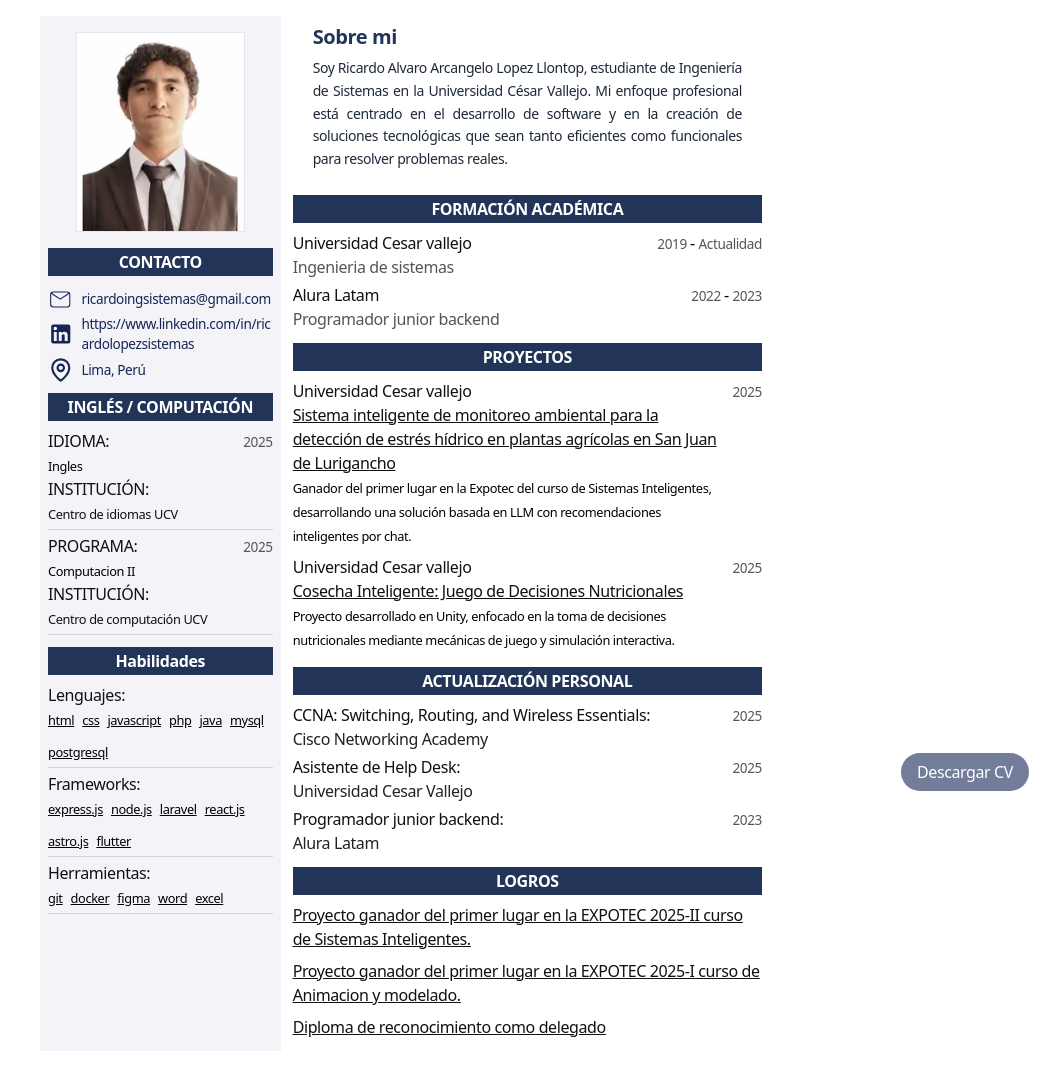
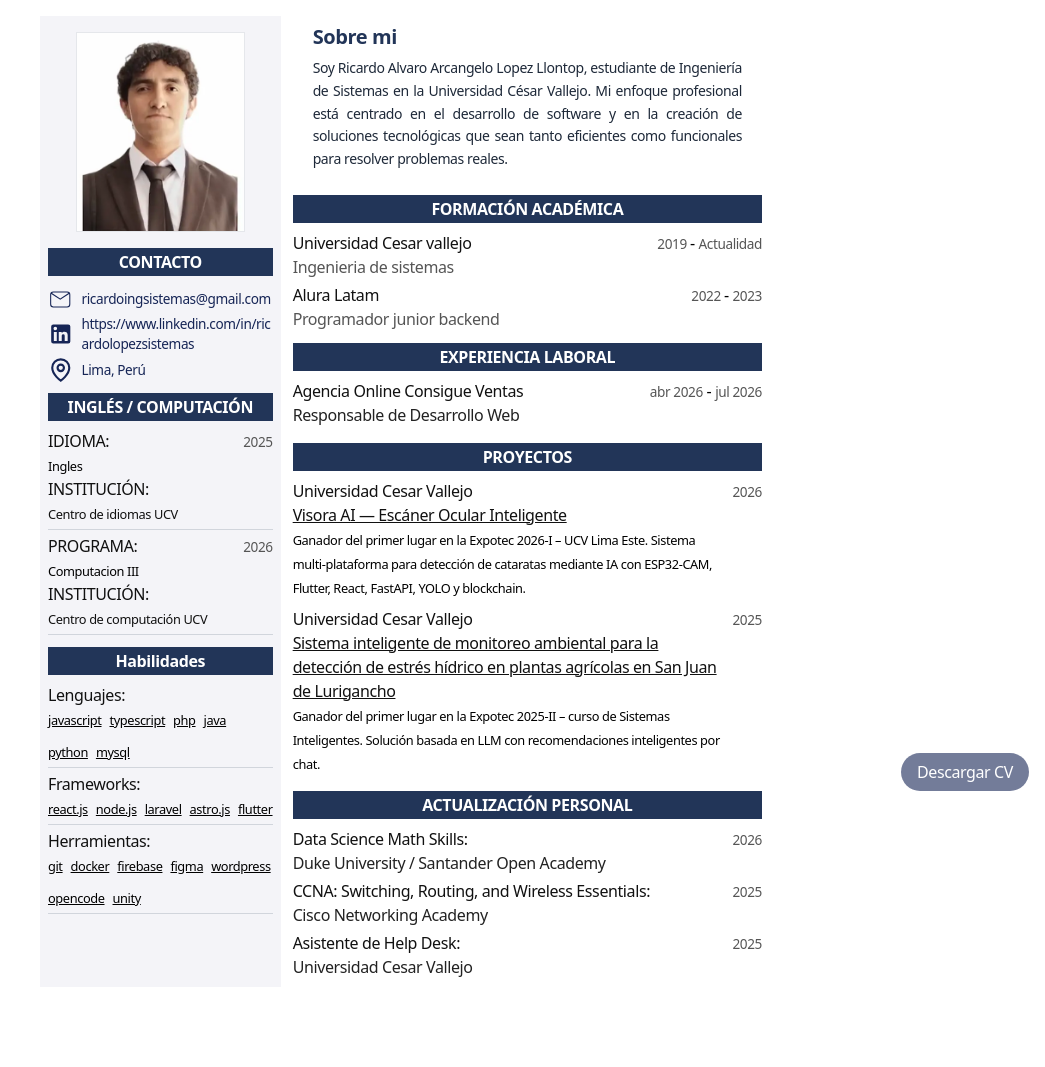
Before and after one commit to rikistack/ricardo-lopez-cv, an Astro site: page / in a window 1280 px wide. Shown: the whole page, without its empty margins (235-1280 px from the left). After the commit the page ends 1003 px from the top, so only its background shows below. Built offline with nearby package versions, Linux system fonts and the light colour scheme; Astro itself is replaced by a stand-in of ours.

Commit message:
Actualizar CV: agregar experiencia laboral, proyecto Visora AI, skills, certificados y reordenar secciones

```diff
--- a/cv.json
+++ b/cv.json
@@ -2,7 +2,7 @@
   "basics": {
     "name": "Ricardo Alvaro Lopez",
     "dni": "74730829",
-    "label": "Estudiante de Ingenieria de sistemas",
+    "label": "Estudiante de Ingeniería de Sistemas / Responsable de Desarrollo Web",
     "image": "/perfil.webp",
     "email": "https://ricardoingsistemas@gmail.com",
     "url": "https://johndoe.com",
@@ -39,28 +39,14 @@
   },
   "work": [
     {
-      "name": "Conversor de monedas",
-      "institution": "Alura Latam",
-      "position": "Estudiante de Alura latam",
-      "url": "https://www.linkedin.com/posts/ricardo-alvaro-lopez-8b0753252_funcionamiento-del-proyecto-de-conversor-activity-7047399708612276225-rGgc?utm_source=share&utm_medium=member_desktop&rcm=ACoAAD5nIkQBykHZjUZCW624BqnwxwxQ77pOvSM",
-      "startDate": "2023-03-01",
-      "endDate": "2023-03-01",
-      "summary": "Challenge Alura Latam aplicativo para conversion de monedas, haciendo uso de api",
-      "highlights": [
-        "Started the company"
-      ]
-    },
-    {
-      "name": "Encriptador de mensajes",
-      "institution": "Alura Latam",
-      "position": "Estudiante de Alura latam",
-      "url": "https://www.linkedin.com/posts/ricardo-alvaro-lopez-8b0753252_oracle-alura-latam-activity-7018509964063199234-EGru?utm_source=share&utm_medium=member_desktop&rcm=ACoAAD5nIkQBykHZjUZCW624BqnwxwxQ77pOvSM",
-      "startDate": "2023-03-01",
-      "endDate": "2023-03-01",
-      "summary": " Challenge Alura Latam, Página web para encriptar mensaje.",
-      "highlights": [
-        "Started the company"
-      ]
+      "name": "Responsable de Desarrollo Web",
+      "institution": "Agencia Online Consigue Ventas",
+      "position": "Responsable de Desarrollo Web",
+      "url": "",
+      "startDate": "2026-04-01",
+      "endDate": "2026-07-01",
+      "summary": "Responsable del desarrollo y mantenimiento de plataformas web, integración de APIs, optimización de rendimiento y experiencia de usuario. Liderazgo de proyectos tecnológicos y coordinación con equipos multidisciplinarios para la entrega de soluciones digitales eficientes.",
+      "highlights": []
     }
   ],
   "volunteer": [
@@ -93,9 +79,9 @@
       "institution": "Centro de computación UCV",
       "url": "https://institution.com/",
       "area": "PROGRAMA",
-      "studyType": "Computacion II",
-      "startDate": "2022-01-01",
-      "endDate": "2025-01-01",
+      "studyType": "Computacion III",
+      "startDate": "2026-01-01",
+      "endDate": "2026-01-01",
       "score": "Basico",
       "courses": [
         "DB1101 - Basic SQL"
@@ -138,36 +124,28 @@
   ],
   "certificates": [
     {
-      "name": "Docker Essential",
-      "date": "2025-11-07",
-      "issuer": "Cognitive class",
-      "url": "https://www.credly.com/badges/22052cd8-0ff8-4233-b06b-d95c3761b72b/public_url",
-      "startDate": "2025-01-01",
-      "endDate": "2025-01-01"
+      "name": "Data Science Math Skills",
+      "date": "2026-04-06",
+      "issuer": "Duke University / Santander Open Academy",
+      "url": "https://www.linkedin.com/posts/ricardolopezsistemas_completion-certificate-for-data-science-math-activity-7446973082793111553-jEzR",
+      "startDate": "2026-04-01",
+      "endDate": "2026-04-01"
     },
     {
       "name": "CCNA: Switching, Routing, and Wireless Essentials",
       "date": "2025-11-07",
       "issuer": "Cisco Networking Academy",
       "url": "https://www.credly.com/badges/e11dc44a-402d-4807-88f8-d653130359a5/public_url",
-      "startDate": "2025-01-01",
-      "endDate": "2025-01-01"
+      "startDate": "2025-11-01",
+      "endDate": "2025-11-01"
     },
     {
       "name": "Asistente de Help Desk",
       "date": "2025-11-07",
       "issuer": "Universidad Cesar Vallejo",
       "url": "https://drive.google.com/file/d/1BHB8tPTLlpzIP8cKBqAkcmG7oaDsnxcJ/view?usp=sharing",
-      "startDate": "2025-01-01",
-      "endDate": "2025-01-01"
-    },
-    {
-      "name": "Programador junior backend",
-      "date": "2023-11-07",
-      "issuer": "Alura Latam",
-      "url": "https://app.aluracursos.com/program/certificate/8cc45f4e-c9c0-415a-b659-0f1bc7d3f338",
-      "startDate": "2023-01-01",
-      "endDate": "2023-01-01"
+      "startDate": "2025-11-01",
+      "endDate": "2025-11-01"
     }
   ],
   "publications": [
@@ -183,22 +161,20 @@
     {
       "name": "Lenguajes",
       "keywords": [
-        "html",
-        "css",
         "javascript",
+        "typescript",
         "php",
         "java",
-        "mysql",
-        "postgresql"
+        "python",
+        "mysql"
       ]
     },
     {
       "name": "Frameworks",
       "keywords": [
-        "express.js",
+        "react.js",
         "node.js",
         "laravel",
-        "react.js",
         "astro.js",
         "flutter"
       ]
@@ -208,9 +184,11 @@
       "keywords": [
         "git",
         "docker",
+        "firebase",
         "figma",
-        "word",
-        "excel"
+        "wordpress",
+        "opencode",
+        "unity"
       ]
     }
   ],
@@ -232,37 +210,37 @@
   "references": [],
   "projects": [
     {
+      "name": "Visora AI — Escáner Ocular Inteligente",
+      "institution": "Universidad Cesar Vallejo",
+      "position": "Responsable de Desarrollo Web",
+      "url": "https://www.instagram.com/p/DayljqegYS7/",
+      "startDate": "2026-03-01",
+      "endDate": null,
+      "summary": "Ganador del primer lugar en la Expotec 2026-I – UCV Lima Este. Sistema multi-plataforma para detección de cataratas mediante IA con ESP32-CAM, Flutter, React, FastAPI, YOLO y blockchain.",
+      "highlights": []
+    },
+    {
       "name": "Sistema inteligente de monitoreo ambiental para la detección de estrés hídrico en plantas agrícolas en San Juan de Lurigancho",
-      "institution": "Universidad Cesar vallejo",
+      "institution": "Universidad Cesar Vallejo",
       "position": "Estudiante de ingenieria de sistemas",
       "url": "https://github.com/rikistack/plant_monitoring_system",
       "startDate": "2025-03-01",
-      "endDate": "2023-03-01",
-      "summary": "Ganador del primer lugar en la Expotec del curso de Sistemas Inteligentes, desarrollando una solución basada en LLM con recomendaciones inteligentes por chat.",
-      "highlights": [
-        "Started the company"
-      ]
-    },
-    {
-      "name": "Cosecha Inteligente: Juego de Decisiones Nutricionales",
-      "institution": "Universidad Cesar vallejo",
-      "position": "Estudiante de Alura latam",
-      "url": "https://github.com/rikistack/Cosecha-Inteligente-Juego-de-Decisiones-Nutricionales",
-      "startDate": "2025-03-01",
-      "endDate": "2023-03-01",
-      "summary": "Proyecto desarrollado en Unity, enfocado en la toma de decisiones nutricionales mediante mecánicas de juego y simulación interactiva.",
-      "highlights": [
-        "Started the company"
-      ]
+      "endDate": null,
+      "summary": "Ganador del primer lugar en la Expotec 2025-II – curso de Sistemas Inteligentes. Solución basada en LLM con recomendaciones inteligentes por chat.",
+      "highlights": []
     }
   ],
   "accomplishments": [
     {
-      "label": "Proyecto ganador del primer lugar en la EXPOTEC 2025-II curso de Sistemas Inteligentes.",
+      "label": "Proyecto ganador del primer lugar en la EXPOTEC 2026-I – UCV Lima Este con Visora AI.",
+      "url": ""
+    },
+    {
+      "label": "Proyecto ganador del primer lugar en la EXPOTEC 2025-II – curso de Sistemas Inteligentes.",
       "url": "https://www.linkedin.com/feed/update/urn:li:activity:7413608996064059392/"
     },
     {
-      "label": "Proyecto ganador del primer lugar en la EXPOTEC 2025-I curso de Animacion y modelado.",
+      "label": "Proyecto ganador del primer lugar en la EXPOTEC 2025-I – curso de Animación y Modelado.",
       "url": "https://www.linkedin.com/feed/update/urn:li:activity:7413612540879917056/"
     },
     {
--- a/src/components/sections/Course.astro
+++ b/src/components/sections/Course.astro
@@ -10,9 +10,9 @@ import {certificates} from "@cv";
         </header>
 
         {
-          certificates.slice(1).map(({ name, date, issuer, url, startDate, endDate}) => {
-            const startYear = new Date(startDate).getFullYear();
-            const endYear = endDate != null ? new Date(endDate).getFullYear() : "Actualidad";
+          certificates.sort((a, b) => new Date(b.endDate).getTime() - new Date(a.endDate).getTime()).map(({ name, date, issuer, url, startDate, endDate}) => {
+            const startYear = startDate.split('-')[0];
+            const endYear = endDate != null ? endDate.split('-')[0] : "Actualidad";
 
             return (
               <section class="supplement-entry">
--- a/src/components/sections/Education.astro
+++ b/src/components/sections/Education.astro
@@ -12,9 +12,8 @@ import { education } from "@cv";
       {
         education.map(
           ({ institution, url, studyType, area, startDate, endDate }) => {
-            const startYear = new Date(startDate).getFullYear();
-            const endYear =
-              endDate != null ? new Date(endDate).getFullYear() : "Actualidad";
+            const startYear = startDate.split('-')[0];
+            const endYear = endDate != null ? endDate.split('-')[0] : "Actualidad";
 
             return (
               <section class="supplement-entry">
--- a/src/components/sections/Projects.astro
+++ b/src/components/sections/Projects.astro
@@ -11,8 +11,8 @@ import {projects} from "@cv";
         <footer>
             {
                 projects.map(({ name, institution, position, url, startDate, endDate, summary }) => {
-                  const startYear = new Date(startDate).getFullYear();
-                  const endYear = endDate != null ? new Date(endDate).getFullYear() : "Actualidad";
+                  const startYear = startDate.split('-')[0];
+                  const endYear = endDate != null ? endDate.split('-')[0] : "Actualidad";
 
                   return (
                     <section class="supplement-entry">
--- a/src/components/sections/SupplementalCourse.astro
+++ b/src/components/sections/SupplementalCourse.astro
@@ -11,8 +11,8 @@ import { supplementaleducation } from "@cv";
 
     {
       supplementaleducation.map(({ institution, url, studyType, area, startDate, endDate }) => {
-        const startYear = new Date(startDate).getFullYear();
-        const endYear = endDate != null ? new Date(endDate).getFullYear() : "Actualidad";
+        const startYear = startDate.split('-')[0];
+        const endYear = endDate != null ? endDate.split('-')[0] : "Actualidad";
 
         return (
           <section class="supplement-entry">
--- /dev/null
+++ b/src/components/sections/Work.astro
@@ -0,0 +1,96 @@
+---
+import Section from "@/components/Section.astro";
+import {work} from "@cv";
+---
+
+<Section>
+  <article>
+    <header>
+      <h2 class="section-title">EXPERIENCIA LABORAL</h2>
+    </header>
+    <footer>
+      {
+        work.map(({ name, institution, position, url, startDate, endDate, summary }) => {
+          const fmt = (d) => { const [y, m] = d.split('-'); const meses = ['ene','feb','mar','abr','may','jun','jul','ago','sep','oct','nov','dic']; return `${meses[+m-1]} ${y}`; };
+          const startFmt = fmt(startDate);
+          const endFmt = endDate != null ? fmt(endDate) : "Actualidad";
+
+          return (
+            <section class="work-entry">
+              <header>
+                <div>
+                  <h3>{institution}</h3>
+                  <h4>{position}</h4>
+                </div>
+                <div>
+                  <time datetime={startDate} data-title={startDate}>{startFmt}</time>
+                  -
+                  <time datetime={startDate} data-title={startDate}>{endFmt}</time>
+                </div>
+              </header>
+            </section>
+          );
+        })
+      }
+    </footer>
+  </article>
+</Section>
+
+<style>
+  @reference "tailwindcss";
+
+  .section-title {
+    @apply py-0.5 mb-2 text-white bg-[#223558] text-center font-semibold;
+  }
+
+  .work-entry {
+    @apply mb-2;
+  }
+
+  .work-entry header {
+    @apply flex justify-between items-start gap-2 mb-1;
+  }
+
+  .work-entry h3 {
+    font-weight: 500;
+    color: #111;
+  }
+
+  .work-entry h4 {
+    font-weight: 400;
+    color: #222;
+  }
+
+  .work-entry small {
+    color: #555;
+  }
+
+  time {
+    color: #555;
+    font-size: 0.85rem;
+    min-width: 102px;
+    cursor: default;
+  }
+
+  @media (width <= 700px) {
+    time {
+      text-align: right;
+    }
+  }
+
+  @media print {
+    * {
+      -webkit-print-color-adjust: exact;
+      print-color-adjust: exact;
+    }
+
+    .section-title {
+      background-color: #223558 !important;
+      color: white !important;
+    }
+
+    h2, h3, h4 {
+      color: #555 !important;
+    }
+  }
+</style>
--- a/src/pages/index.astro
+++ b/src/pages/index.astro
@@ -3,6 +3,7 @@ import Hero from "@/components/sections/Hero.astro";
 import Layout from "../layouts/Layout.astro";
 import About from "@/components/sections/About.astro";
 import Education from "@/components/sections/Education.astro";
+import Work from "@/components/sections/Work.astro";
 import SupplementalCourse from "@/components/sections/SupplementalCourse.astro";
 import Course from "@/components/sections/Course.astro";
 import Accomplishment from "@/components/sections/Accomplishment.astro";
@@ -26,9 +27,10 @@ import SaveCurriculum from "@/components/utils/SaveCurriculum.astro";
         <About />
       </span>
       <Education />
+      <Work />
       <Projects />
       <Course />
-      <Accomplishment />
+      <!-- <Accomplishment /> -->
     </div>
   </main>
   <div class="fixed bottom-4 right-4"><SaveCurriculum /></div>
```
